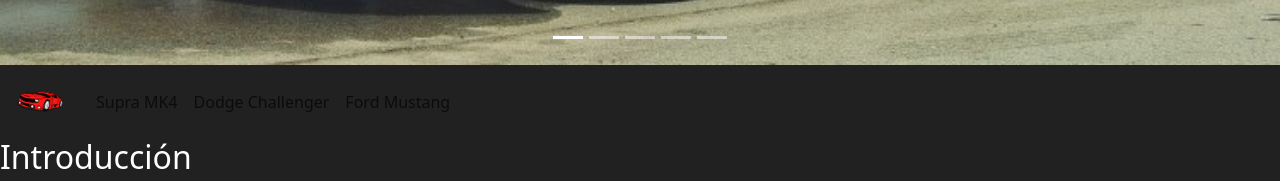
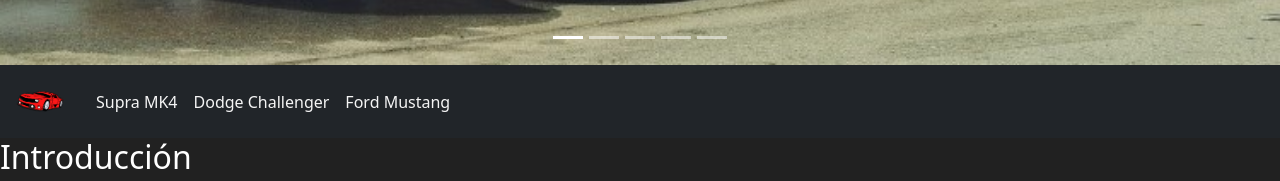
Before and after one commit to Yersey16/supra, a plain HTML site: page index.html in a window 1280 px wide. Shown: the part 575-756 px from the top of the page. Drawn offline with nearby package versions, Linux system fonts and the light colour scheme.

Commit message:
uptade style.css

```diff
--- a/css/style.css
+++ b/css/style.css
@@ -9,3 +9,12 @@ header{
 header div a img{
     width: 60px;
 }
+.nav-link{
+    color: whitesmoke;
+}
+.nav-link:hover{
+    color: red;
+}
+.navbar{
+    background-color: #212529;
+}
```
